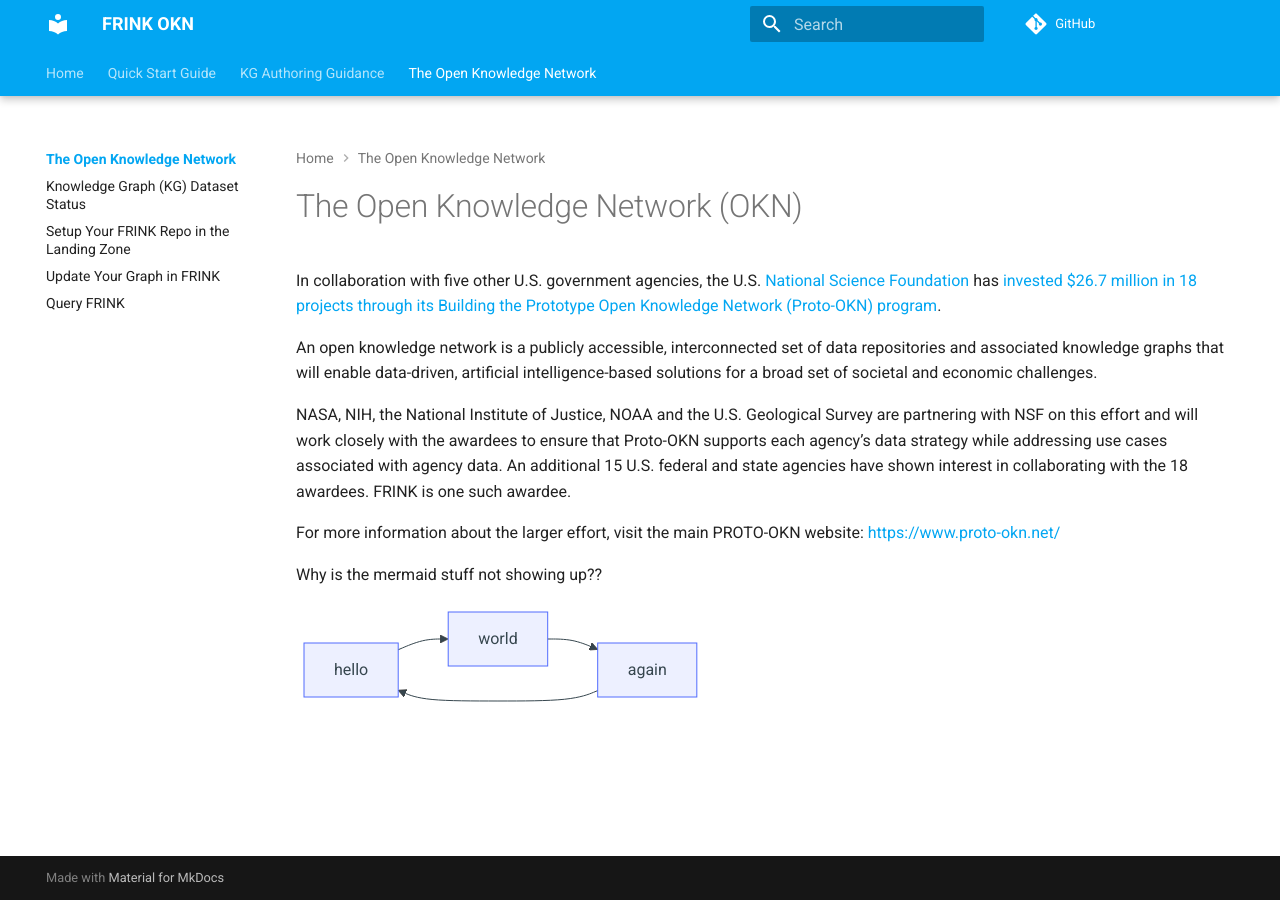
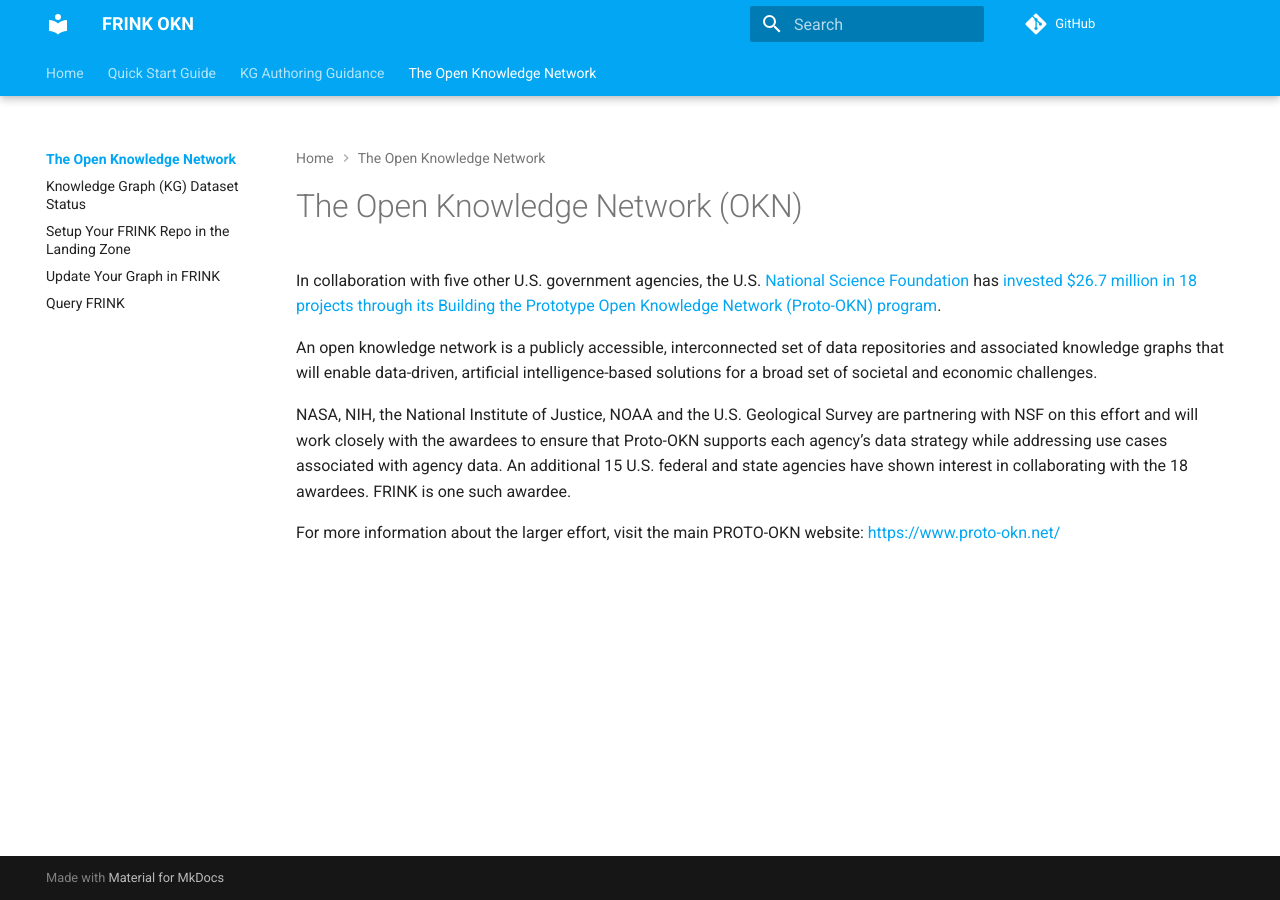
Before and after one commit to frink-okn/frink-landing-zone, an MkDocs documentation site: the page built from docs/okn/index.md, in a window 1280 px wide. Built offline with MkDocs 1.6.1 and Material for MkDocs 9.7.7, drawn with Linux system fonts in a browser that asks for light colours; comment, search, counter and statistics services are not loaded.

Commit message:
removed test mermaid stuff

````diff
--- a/docs/okn/index.md
+++ b/docs/okn/index.md
@@ -7,12 +7,3 @@
 NASA, NIH, the National Institute of Justice, NOAA and the U.S. Geological Survey are partnering with NSF on this effort and will work closely with the awardees to ensure that Proto-OKN supports each agency’s data strategy while addressing use cases associated with agency data. An additional 15 U.S. federal and state agencies have shown interest in collaborating with the 18 awardees. FRINK is one such awardee.
 
 For more information about the larger effort, visit the main PROTO-OKN website: [https://www.proto-okn.net/](https://www.proto-okn.net/)
-
-Why is the mermaid stuff not showing up??
-
-```mermaid
-graph LR
-    hello --> world
-    world --> again
-    again --> hello
-```
````
